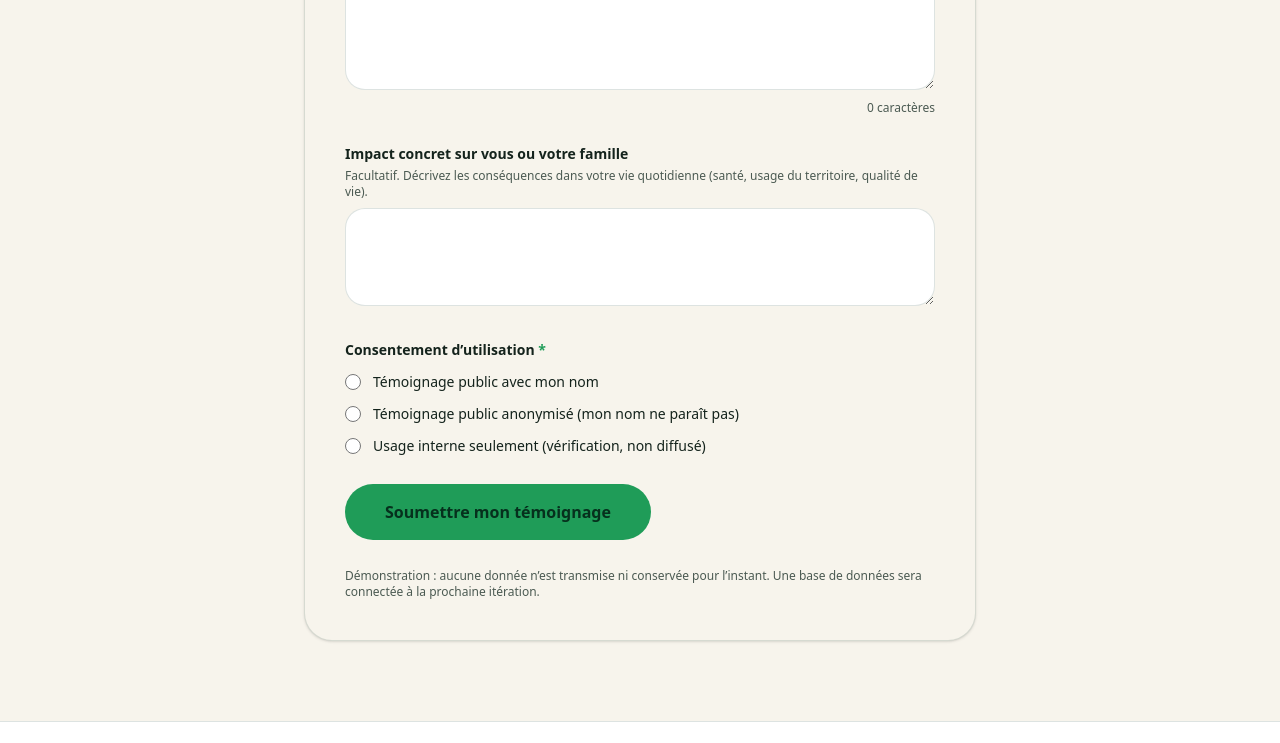
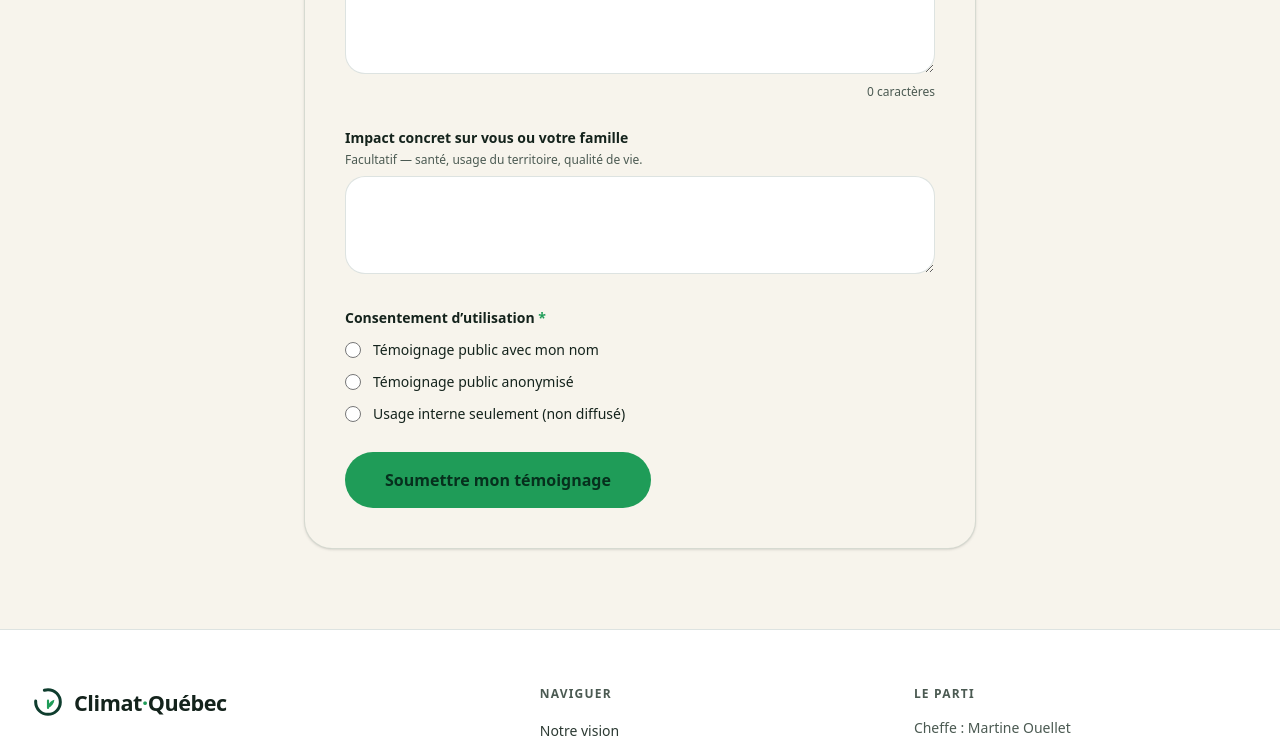
Before and after one commit to Fa9d/climat-quebec-refonte, a Next.js app: page /temoigner in a window 1280 px wide. Shown: the part 1369-2112 px from the top of the page. Built offline with nearby package versions, Linux system fonts and the light colour scheme; a web font is replaced by a local one.

Commit message:
feat: backend témoignages — Supabase + Route Handler + hook + formulaire connecté

```diff
--- /dev/null
+++ b/src/app/api/temoignages/route.ts
@@ -0,0 +1,78 @@
+import { NextRequest, NextResponse } from "next/server";
+import { createClient } from "@supabase/supabase-js";
+import type { Database } from "@/lib/supabase/database.types";
+
+// Client service-role : utilisé uniquement côté serveur pour bypasser RLS si nécessaire.
+// Ici on insère en tant qu'anon — la policy RLS `insert_public` suffit.
+const supabase = createClient<Database>(
+  process.env.NEXT_PUBLIC_SUPABASE_URL!,
+  process.env.NEXT_PUBLIC_SUPABASE_ANON_KEY!
+);
+
+export async function POST(req: NextRequest) {
+  try {
+    const body = await req.json();
+
+    const {
+      nomOuPseudonyme,
+      dossierSlug,
+      dateObservation,
+      lieuPrecis,
+      description,
+      impactConcret,
+      consentement,
+    } = body as {
+      nomOuPseudonyme: string;
+      dossierSlug:     string;
+      dateObservation: string;
+      lieuPrecis:      string;
+      description:     string;
+      impactConcret?:  string;
+      consentement:    "public-nomme" | "public-anonyme" | "interne-seulement";
+    };
+
+    // Validation serveur (double sécurité après la validation client)
+    if (
+      !nomOuPseudonyme?.trim() ||
+      !dossierSlug ||
+      !dateObservation ||
+      !lieuPrecis?.trim() ||
+      !description?.trim() ||
+      description.trim().length < 30 ||
+      !["public-nomme", "public-anonyme", "interne-seulement"].includes(consentement)
+    ) {
+      return NextResponse.json(
+        { error: "Données invalides ou manquantes." },
+        { status: 400 }
+      );
+    }
+
+    const { error } = await supabase
+      .from("temoignages")
+      .insert({
+        nom_ou_pseudonyme: nomOuPseudonyme.trim(),
+        dossier_slug:      dossierSlug,
+        date_observation:  dateObservation,
+        lieu_precis:       lieuPrecis.trim(),
+        description:       description.trim(),
+        impact_concret:    impactConcret?.trim() || null,
+        consentement,
+      });
+
+    if (error) {
+      console.error("[temoignages] Supabase insert error:", error);
+      return NextResponse.json(
+        { error: "Erreur lors de l’enregistrement. Veuillez réessayer." },
+        { status: 500 }
+      );
+    }
+
+    return NextResponse.json({ ok: true }, { status: 201 });
+  } catch (err) {
+    console.error("[temoignages] Unexpected error:", err);
+    return NextResponse.json(
+      { error: "Erreur serveur inattendue." },
+      { status: 500 }
+    );
+  }
+}
--- a/src/app/temoigner/page.tsx
+++ b/src/app/temoigner/page.tsx
@@ -3,33 +3,35 @@
 import { useState, type FormEvent } from "react";
 import { Kicker } from "@/components/ui";
 import { DOSSIERS_COMPLETS } from "@/data/dossiers-enrichis";
-
-type Consentement = "public-nomme" | "public-anonyme" | "interne-seulement";
+import { useSoumettreTemoin, type ConsentementType } from "@/hooks/use-soumettre-temoin";
 
 interface FormState {
   nomOuPseudonyme: string;
-  dossierSlug: string;
+  dossierSlug:     string;
   dateObservation: string;
-  lieuPrecis: string;
-  description: string;
-  impactConcret: string;
-  consentement: Consentement | "";
+  lieuPrecis:      string;
+  description:     string;
+  impactConcret:   string;
+  consentement:    ConsentementType | "";
 }
 
 const INITIAL: FormState = {
   nomOuPseudonyme: "",
-  dossierSlug: "",
+  dossierSlug:     "",
   dateObservation: "",
-  lieuPrecis: "",
-  description: "",
-  impactConcret: "",
-  consentement: "",
+  lieuPrecis:      "",
+  description:     "",
+  impactConcret:   "",
+  consentement:    "",
 };
 
 export default function TemoignerPage() {
-  const [form, setForm] = useState<FormState>(INITIAL);
-  const [envoye, setEnvoye] = useState(false);
-  const [erreurs, setErreurs] = useState<Partial<Record<keyof FormState, string>>>({});
+  const [form, setForm]     = useState<FormState>(INITIAL);
+  const [erreurs, setErr]   = useState<Partial<Record<keyof FormState, string>>>({});
+  const { soumettre, statut, erreurServeur, reset } = useSoumettreTemoin();
+
+  const envoye  = statut === "success";
+  const loading = statut === "loading";
 
   const set = (field: keyof FormState, value: string) =>
     setForm((f) => ({ ...f, [field]: value }));
@@ -37,21 +39,28 @@ export default function TemoignerPage() {
   const valider = (): boolean => {
     const e: Partial<Record<keyof FormState, string>> = {};
     if (!form.nomOuPseudonyme.trim()) e.nomOuPseudonyme = "Requis (un pseudonyme suffit).";
-    if (!form.dossierSlug) e.dossierSlug = "Choisissez un dossier.";
-    if (!form.dateObservation) e.dateObservation = "Date requise.";
-    if (!form.lieuPrecis.trim()) e.lieuPrecis = "Lieu requis.";
+    if (!form.dossierSlug)            e.dossierSlug     = "Choisissez un dossier.";
+    if (!form.dateObservation)        e.dateObservation = "Date requise.";
+    if (!form.lieuPrecis.trim())      e.lieuPrecis      = "Lieu requis.";
     if (form.description.trim().length < 30)
       e.description = "Décrivez votre observation en au moins 30 caractères.";
-    if (!form.consentement) e.consentement = "Choisissez une option.";
-    setErreurs(e);
+    if (!form.consentement)           e.consentement    = "Choisissez une option.";
+    setErr(e);
     return Object.keys(e).length === 0;
   };
 
-  const onSubmit = (e: FormEvent) => {
+  const onSubmit = async (e: FormEvent) => {
     e.preventDefault();
     if (!valider()) return;
-    // TODO backend : POST /api/temoignages
-    setEnvoye(true);
+    await soumettre({
+      nomOuPseudonyme: form.nomOuPseudonyme,
+      dossierSlug:     form.dossierSlug,
+      dateObservation: form.dateObservation,
+      lieuPrecis:      form.lieuPrecis,
+      description:     form.description,
+      impactConcret:   form.impactConcret || undefined,
+      consentement:    form.consentement as ConsentementType,
+    });
   };
 
   const inputClass = (field: keyof FormState) =>
@@ -76,33 +85,15 @@ export default function TemoignerPage() {
         </div>
       </section>
 
-      {/* Explication du protocole */}
+      {/* Étapes */}
       <section className="mx-auto max-w-7xl px-5 py-10 sm:px-8">
         <div className="grid gap-4 sm:grid-cols-3">
           {[
-            {
-              num: "01",
-              titre: "Décrivez les faits",
-              texte:
-                "Décrivez ce que vous observez, sans interprétation causale. Évitez « à cause de » — décrivez ce que vous voyez, entendez ou mesurez.",
-            },
-            {
-              num: "02",
-              titre: "Validation interne",
-              texte:
-                "Un coordinateur Climat Québec examine votre témoignage. Si nécessaire, il peut vous contacter pour préciser certains points.",
-            },
-            {
-              num: "03",
-              titre: "Intégration au dossier",
-              texte:
-                "Une fois validé, votre témoignage renforce le dossier factuel et amplifie l’argumentaire public selon votre consentement.",
-            },
+            { num: "01", titre: "Décrivez les faits", texte: "Décrivez ce que vous observez, sans interprétation causale. Évitez « à cause de » — décrivez ce que vous voyez, entendez ou mesurez." },
+            { num: "02", titre: "Validation interne", texte: "Un coordinateur Climat Québec examine votre témoignage. Si nécessaire, il peut vous contacter pour préciser certains points." },
+            { num: "03", titre: "Intégration au dossier", texte: "Une fois validé, votre témoignage renforce le dossier factuel et amplifie l’argumentaire public selon votre consentement." },
           ].map((step) => (
-            <div
-              key={step.num}
-              className="rounded-xl border border-border bg-surface p-6"
-            >
+            <div key={step.num} className="rounded-xl border border-border bg-surface p-6">
               <span className="font-display text-3xl text-accent">{step.num}</span>
               <h3 className="mt-2 font-bold text-foreground">{step.titre}</h3>
               <p className="mt-2 text-sm leading-relaxed text-muted">{step.texte}</p>
@@ -115,16 +106,10 @@ export default function TemoignerPage() {
       <section className="mx-auto max-w-7xl px-5 pb-20 sm:px-8">
         <div className="mx-auto max-w-2xl">
           {envoye ? (
-            <div
-              role="status"
-              data-testid="confirmation-temoin"
-              className="rounded-xl border border-accent/40 bg-accent/10 p-8 sm:p-10"
-            >
+            <div role="status" data-testid="confirmation-temoin"
+              className="rounded-xl border border-accent/40 bg-accent/10 p-8 sm:p-10">
               <div className="flex items-start gap-4">
-                <span
-                  className="grid h-11 w-11 shrink-0 place-items-center rounded-full bg-accent text-accent-fg"
-                  aria-hidden="true"
-                >
+                <span className="grid h-11 w-11 shrink-0 place-items-center rounded-full bg-accent text-accent-fg" aria-hidden="true">
                   <svg viewBox="0 0 24 24" className="h-6 w-6" fill="none" stroke="currentColor" strokeWidth="3">
                     <path strokeLinecap="round" strokeLinejoin="round" d="M5 13l4 4L19 7" />
                   </svg>
@@ -134,46 +119,42 @@ export default function TemoignerPage() {
                     Merci{form.nomOuPseudonyme ? `, ${form.nomOuPseudonyme}` : ""}!
                   </h3>
                   <p className="mt-3 text-base leading-relaxed text-muted">
-                    Votre témoignage a été reçu. Un coordinateur le passera en revue
-                    et l’intégrera au dossier{" "}
+                    Votre témoignage a été enregistré dans notre base de données. Un coordinateur
+                    le passera en revue et l’intégrera au dossier{" "}
                     <strong>
                       {DOSSIERS_COMPLETS.find((d) => d.slug === form.dossierSlug)?.titre ?? form.dossierSlug}
                     </strong>{" "}
                     selon votre consentement.
                   </p>
-                  <button
-                    type="button"
-                    onClick={() => { setEnvoye(false); setForm(INITIAL); setErreurs({}); }}
+                  <button type="button"
+                    onClick={() => { reset(); setForm(INITIAL); setErr({}); }}
                     data-testid="reset-temoin"
-                    className="mt-5 rounded-full border border-border px-5 py-2.5 text-sm font-bold text-foreground transition-colors hover:bg-surface-2"
-                  >
+                    className="mt-5 rounded-full border border-border px-5 py-2.5 text-sm font-bold text-foreground transition-colors hover:bg-surface-2">
                     Soumettre un autre témoignage
                   </button>
                 </div>
               </div>
             </div>
           ) : (
-            <form
-              onSubmit={onSubmit}
-              data-testid="form-temoin"
-              noValidate
-              className="space-y-7 rounded-xl border border-border bg-background p-8 shadow-sm sm:p-10"
-            >
+            <form onSubmit={onSubmit} data-testid="form-temoin" noValidate
+              className="space-y-7 rounded-xl border border-border bg-background p-8 shadow-sm sm:p-10">
+
+              {erreurServeur && (
+                <div role="alert" className="rounded-lg border border-red-400 bg-red-50 px-5 py-4 text-sm text-red-700 dark:bg-red-950 dark:text-red-300">
+                  {erreurServeur}
+                </div>
+              )}
+
               {/* Nom */}
               <div>
                 <label htmlFor="nomOuPseudonyme" className="block text-sm font-bold text-foreground">
                   Votre nom ou pseudonyme <span className="text-accent">*</span>
                 </label>
-                <p className="mt-1 text-xs text-muted">Un pseudonyme est accepté. Il nous permet de vous contacter si nécessaire.</p>
-                <input
-                  id="nomOuPseudonyme"
-                  type="text"
-                  required
+                <p className="mt-1 text-xs text-muted">Un pseudonyme est accepté.</p>
+                <input id="nomOuPseudonyme" type="text" required
                   value={form.nomOuPseudonyme}
                   onChange={(e) => set("nomOuPseudonyme", e.target.value)}
-                  data-testid="input-nom"
-                  className={inputClass("nomOuPseudonyme")}
-                />
+                  data-testid="input-nom" className={inputClass("nomOuPseudonyme")} />
                 {erreurs.nomOuPseudonyme && <p className="mt-1 text-xs text-red-500">{erreurs.nomOuPseudonyme}</p>}
               </div>
 
@@ -182,19 +163,13 @@ export default function TemoignerPage() {
                 <label htmlFor="dossierSlug" className="block text-sm font-bold text-foreground">
                   Dossier concerné <span className="text-accent">*</span>
                 </label>
-                <select
-                  id="dossierSlug"
-                  required
+                <select id="dossierSlug" required
                   value={form.dossierSlug}
                   onChange={(e) => set("dossierSlug", e.target.value)}
-                  data-testid="select-dossier"
-                  className={inputClass("dossierSlug")}
-                >
+                  data-testid="select-dossier" className={inputClass("dossierSlug")}>
                   <option value="">-- Choisissez un dossier --</option>
                   {DOSSIERS_COMPLETS.map((d) => (
-                    <option key={d.slug} value={d.slug}>
-                      {d.titre} — {d.region}
-                    </option>
+                    <option key={d.slug} value={d.slug}>{d.titre} — {d.region}</option>
                   ))}
                 </select>
                 {erreurs.dossierSlug && <p className="mt-1 text-xs text-red-500">{erreurs.dossierSlug}</p>}
@@ -205,15 +180,10 @@ export default function TemoignerPage() {
                 <label htmlFor="dateObservation" className="block text-sm font-bold text-foreground">
                   Date de l’observation <span className="text-accent">*</span>
                 </label>
-                <input
-                  id="dateObservation"
-                  type="date"
-                  required
+                <input id="dateObservation" type="date" required
                   value={form.dateObservation}
                   onChange={(e) => set("dateObservation", e.target.value)}
-                  data-testid="input-date"
-                  className={inputClass("dateObservation")}
-                />
+                  data-testid="input-date" className={inputClass("dateObservation")} />
                 {erreurs.dateObservation && <p className="mt-1 text-xs text-red-500">{erreurs.dateObservation}</p>}
               </div>
 
@@ -223,15 +193,10 @@ export default function TemoignerPage() {
                   Lieu précis <span className="text-accent">*</span>
                 </label>
                 <p className="mt-1 text-xs text-muted">Ex : « rue des Érables, à 500 m de l’entrée du site »</p>
-                <input
-                  id="lieuPrecis"
-                  type="text"
-                  required
+                <input id="lieuPrecis" type="text" required
                   value={form.lieuPrecis}
                   onChange={(e) => set("lieuPrecis", e.target.value)}
-                  data-testid="input-lieu"
-                  className={inputClass("lieuPrecis")}
-                />
+                  data-testid="input-lieu" className={inputClass("lieuPrecis")} />
                 {erreurs.lieuPrecis && <p className="mt-1 text-xs text-red-500">{erreurs.lieuPrecis}</p>}
               </div>
 
@@ -241,38 +206,28 @@ export default function TemoignerPage() {
                   Description de l’observation <span className="text-accent">*</span>
                 </label>
                 <p className="mt-1 text-xs text-muted">
-                  Décrivez ce que vous avez vu, entendu ou mesuré. Évitez les interprétations
-                  causales (« à cause de ») — les faits seuls suffisent.
+                  Décrivez les faits. Évitez les interprétations causales.
                 </p>
-                <textarea
-                  id="description"
-                  required
-                  rows={5}
+                <textarea id="description" required rows={5}
                   value={form.description}
                   onChange={(e) => set("description", e.target.value)}
                   data-testid="textarea-description"
-                  className={inputClass("description") + " resize-y"}
-                />
+                  className={inputClass("description") + " resize-y"} />
                 <p className="mt-1 text-right text-xs text-muted">{form.description.length} caractères</p>
                 {erreurs.description && <p className="mt-1 text-xs text-red-500">{erreurs.description}</p>}
               </div>
 
-              {/* Impact concret */}
+              {/* Impact */}
               <div>
                 <label htmlFor="impactConcret" className="block text-sm font-bold text-foreground">
                   Impact concret sur vous ou votre famille
                 </label>
-                <p className="mt-1 text-xs text-muted">
-                  Facultatif. Décrivez les conséquences dans votre vie quotidienne (santé, usage du territoire, qualité de vie).
-                </p>
-                <textarea
-                  id="impactConcret"
-                  rows={3}
+                <p className="mt-1 text-xs text-muted">Facultatif — santé, usage du territoire, qualité de vie.</p>
+                <textarea id="impactConcret" rows={3}
                   value={form.impactConcret}
                   onChange={(e) => set("impactConcret", e.target.value)}
                   data-testid="textarea-impact"
-                  className={inputClass("impactConcret") + " resize-y"}
-                />
+                  className={inputClass("impactConcret") + " resize-y"} />
               </div>
 
               {/* Consentement */}
@@ -282,19 +237,15 @@ export default function TemoignerPage() {
                 </legend>
                 <div className="mt-3 space-y-3">
                   {([
-                    ["public-nomme",    "Témoignage public avec mon nom"],
-                    ["public-anonyme",  "Témoignage public anonymisé (mon nom ne paraît pas)"],
-                    ["interne-seulement", "Usage interne seulement (vérification, non diffusé)"],
-                  ] as [Consentement, string][]).map(([val, label]) => (
+                    ["public-nomme",       "Témoignage public avec mon nom"],
+                    ["public-anonyme",     "Témoignage public anonymisé"],
+                    ["interne-seulement",  "Usage interne seulement (non diffusé)"],
+                  ] as [ConsentementType, string][]).map(([val, label]) => (
                     <label key={val} className="flex cursor-pointer items-start gap-3">
-                      <input
-                        type="radio"
-                        name="consentement"
-                        value={val}
+                      <input type="radio" name="consentement" value={val}
                         checked={form.consentement === val}
                         onChange={() => set("consentement", val)}
-                        className="mt-0.5 h-4 w-4 accent-accent"
-                      />
+                        className="mt-0.5 h-4 w-4 accent-accent" />
                       <span className="text-sm text-foreground">{label}</span>
                     </label>
                   ))}
@@ -302,17 +253,10 @@ export default function TemoignerPage() {
                 {erreurs.consentement && <p className="mt-2 text-xs text-red-500">{erreurs.consentement}</p>}
               </fieldset>
 
-              <button
-                type="submit"
-                data-testid="submit-temoin"
-                className="w-full rounded-full bg-accent px-7 py-4 text-base font-bold text-accent-fg transition-transform hover:-translate-y-0.5 sm:w-auto sm:px-10"
-              >
-                Soumettre mon témoignage
+              <button type="submit" data-testid="submit-temoin" disabled={loading}
+                className="w-full rounded-full bg-accent px-7 py-4 text-base font-bold text-accent-fg transition-transform hover:-translate-y-0.5 disabled:opacity-60 sm:w-auto sm:px-10">
+                {loading ? "Envoi en cours…" : "Soumettre mon témoignage"}
               </button>
-              <p className="text-xs text-muted">
-                Démonstration : aucune donnée n’est transmise ni conservée pour l’instant.
-                Une base de données sera connectée à la prochaine itération.
-              </p>
             </form>
           )}
         </div>
--- /dev/null
+++ b/src/hooks/use-soumettre-temoin.ts
@@ -0,0 +1,62 @@
+"use client";
+
+import { useState } from "react";
+
+export type ConsentementType =
+  | "public-nomme"
+  | "public-anonyme"
+  | "interne-seulement";
+
+export interface SoumissionTemoin {
+  nomOuPseudonyme: string;
+  dossierSlug:     string;
+  dateObservation: string;
+  lieuPrecis:      string;
+  description:     string;
+  impactConcret?:  string;
+  consentement:    ConsentementType;
+}
+
+type Statut = "idle" | "loading" | "success" | "error";
+
+export function useSoumettreTemoin() {
+  const [statut, setStatut] = useState<Statut>("idle");
+  const [erreurServeur, setErreurServeur] = useState<string | null>(null);
+
+  const soumettre = async (data: SoumissionTemoin): Promise<boolean> => {
+    setStatut("loading");
+    setErreurServeur(null);
+
+    try {
+      const res = await fetch("/api/temoignages", {
+        method:  "POST",
+        headers: { "Content-Type": "application/json" },
+        body:    JSON.stringify(data),
+      });
+
+      if (!res.ok) {
+        const json = await res.json().catch(() => ({}));
+        setErreurServeur(
+          (json as { error?: string }).error ??
+          "Une erreur est survenue. Veuillez réessayer."
+        );
+        setStatut("error");
+        return false;
+      }
+
+      setStatut("success");
+      return true;
+    } catch {
+      setErreurServeur("Impossible de joindre le serveur. Vérifiez votre connexion.");
+      setStatut("error");
+      return false;
+    }
+  };
+
+  const reset = () => {
+    setStatut("idle");
+    setErreurServeur(null);
+  };
+
+  return { soumettre, statut, erreurServeur, reset };
+}
--- /dev/null
+++ b/src/lib/supabase/database.types.ts
@@ -0,0 +1,61 @@
+// Types générés à partir du schéma Supabase.
+// Pour régénérer : npx supabase gen types typescript --linked > src/lib/supabase/database.types.ts
+
+export type Json =
+  | string
+  | number
+  | boolean
+  | null
+  | { [key: string]: Json | undefined }
+  | Json[];
+
+export interface Database {
+  public: {
+    Tables: {
+      temoignages: {
+        Row: {
+          id:                  string;
+          created_at:          string;
+          nom_ou_pseudonyme:   string;
+          dossier_slug:        string;
+          date_observation:    string;
+          lieu_precis:         string;
+          description:         string;
+          impact_concret:      string | null;
+          consentement:        "public-nomme" | "public-anonyme" | "interne-seulement";
+          valide:              boolean;
+          notes_editoriales:   string | null;
+        };
+        Insert: {
+          nom_ou_pseudonyme:   string;
+          dossier_slug:        string;
+          date_observation:    string;
+          lieu_precis:         string;
+          description:         string;
+          impact_concret?:     string | null;
+          consentement:        "public-nomme" | "public-anonyme" | "interne-seulement";
+        };
+        Update: {
+          valide?:             boolean;
+          notes_editoriales?:  string | null;
+        };
+      };
+    };
+    Views: {
+      temoignages_publics: {
+        Row: {
+          id:               string;
+          created_at:       string;
+          dossier_slug:     string;
+          date_observation: string;
+          lieu_precis:      string;
+          description:      string;
+          impact_concret:   string | null;
+          auteur_affiche:   string | null;
+        };
+      };
+    };
+    Functions: {};
+    Enums: {};
+  };
+}
```
Also changed, not shown: src/lib/supabase/client.ts (added, +12 -0 lines), 2 other files (tests, documents, lock files or other folders).
